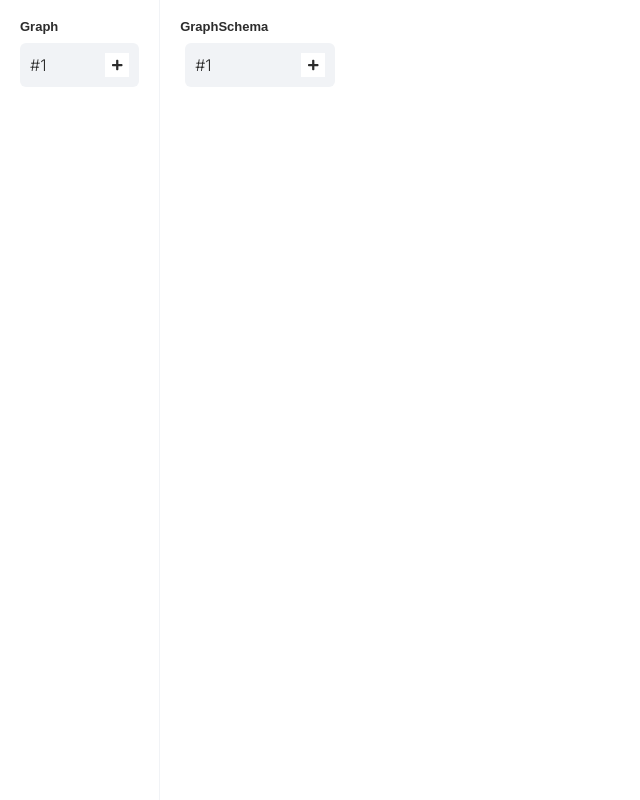
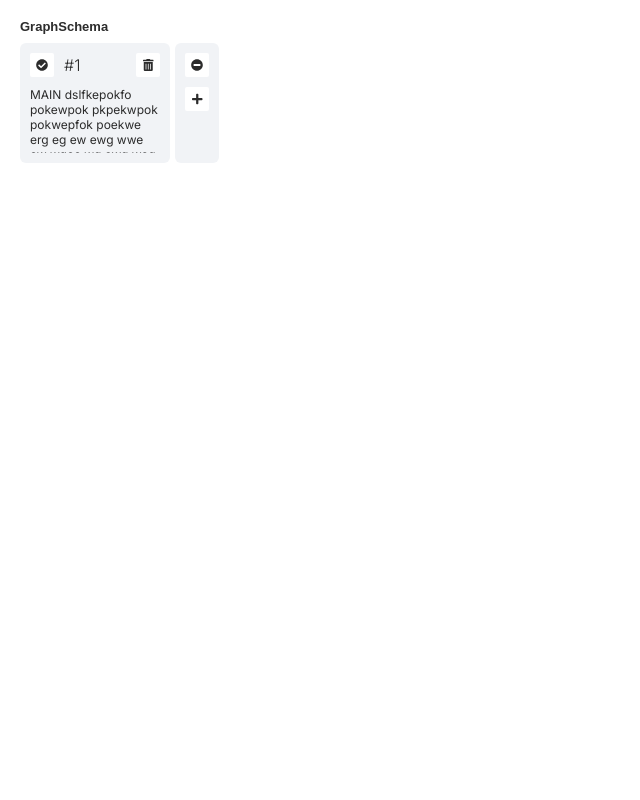
Before and after one commit to chepuhasasha/orbitale, a Vue app: page /#/ in a window 1280 px wide. Shown: the whole page, without its empty margins (0-640 px from the left). Built offline with nearby package versions, Linux system fonts and the light colour scheme.

Commit message:
update layout

```diff
--- a/src/components/Button.vue
+++ b/src/components/Button.vue
@@ -47,6 +47,14 @@ export default {
     active: {
       type: Boolean,
       default: false
+    },
+    /**
+     * danger button
+     * @values true, false
+     */
+    danger: {
+      type: Boolean,
+      default: false
     }
   },
 
@@ -55,6 +63,7 @@ export default {
       return {
         [this.$style.active]: this.active,
         [this.$style.disable]: this.disable,
+        [this.$style.danger]: this.danger,
         [this.$style.icon]: !this.text
       }
     },
@@ -94,6 +103,7 @@ export default {
   line-height: 13px;
   width: max-content;
   color: var(--text_primary);
+  border-radius: 2px;
   &:hover {
     color: white;
     background: var(--primary_100);
@@ -113,6 +123,13 @@ export default {
   background: var(--background_0);
   &:hover {
     background: var(--background_0);
+  }
+}
+
+.danger {
+  background: var(--danger_0);
+  &:hover {
+    background: var(--danger_100);
   }
 }
 
--- a/src/components/SchemaItem.vue
+++ b/src/components/SchemaItem.vue
@@ -1,8 +1,21 @@
 <template lang='pug'>
   .schema-item(:title='graph.name')
     .schema-item_head
-      .schema-item_name {{ graph.name }}
-      Button(icon='plus' @click='add')
+      .schema-item_title
+        Button(icon='check-circle' @click='remove' :sucsess='true')
+        .schema-item_name {{ graph.name }}
+        Button(icon='trash-alt' @click='remove' :danger='true')
+      .schema-item_desc {{ graph.description }}
+    .schema-item_line
+      .ROW
+        Button(icon='minus-circle' @click='minimize')
+        Button(icon='plus' @click='add')
+      Button(
+        v-if='graph.childs[0]'
+        icon='trash-alt'
+        @click='removeAll'
+        :danger='true'
+      )
     .schema-item_childs
       SchemaItem(
         :graph='item'
@@ -26,14 +39,18 @@ export default {
   },
   data: () => {
     return {
-      title: 'rrr',
-      description: ''
+      title: 'Title',
+      description: 'desctiption'
     }
   },
   mixins: [Graph],
   methods: {
     add() {
       this.addGraph(this.graph, this.title, this.description)
+    },
+    remove() {
+    },
+    minimize() {
     }
   }
 }
@@ -42,19 +59,48 @@ export default {
 <style lang='scss'>
 .schema-item {
   display: flex;
+  gap: 5px;
+  &_line {
+    display: flex;
+    justify-content: space-between;
+    gap: 10px;
+    font-size: 12px;
+    letter-spacing: 1px;
+    border-radius: 6px;
+    padding: 10px;
+    color: var(--text_secondary);
+    background: var(--background_0);
+    writing-mode: vertical-lr;
+  }
   &_head {
     min-width: 150px;
     max-width: 150px;
+    min-height: 120px;
+    max-height: 120px;
     background: var(--background_0);
     padding: 10px;
     border-radius: 6px;
     display: flex;
+    flex-direction: column;
+    gap: 10px;
+  }
+  &_title {
     justify-content: space-between;
+    display: flex;
+    gap: 10px;
+    width: 100%;
     align-items: center;
-    margin-left: 5px;
+  }
+  &_desc {
+    font-size: 12px;
+    color: var(--text_secondary);
+    max-width: 100%;
+    max-height: 100%;
+    overflow-y: auto;
   }
 
   &_name {
+    color: var(--text_primary);
     font-weight: 300;
     width: 100%;
     overflow: hidden;
--- a/src/store/graph.js
+++ b/src/store/graph.js
@@ -4,7 +4,7 @@ export default {
   state: {
     name: '#1',
     id: 1,
-    description: 'MAIN',
+    description: 'MAIN dslfkepokfo pokewpok pkpekwpok pokwepfok poekwe erg eg ew ewg wwe ew wgee wg ewg weg weg ewgheafpfokwepo pokwepfk pokwep pokewf',
     childs: []
   },
 
--- a/src/styles.js
+++ b/src/styles.js
@@ -5,10 +5,13 @@ const styles = {
       background_100: '#2C2C2C',
       background_200: '#393939',
       text_primary: '#F1F3F6',
+      text_secondary: '#999999',
       hover_0: '#1F1F1F',
       hover_100: '#393939',
       primary_0: '#18A0FB',
       primary_100: '#0B8FE8',
+      danger_0: '#FF5A26',
+      danger_100: '#FF3D00',
     },
     light: {
       background_0: '#F1F3F6',
--- a/src/views/Home.vue
+++ b/src/views/Home.vue
@@ -1,7 +1,7 @@
 <template lang='pug'>
   .home
-    Graph(grid-area='1/1/11/2')
-    GraphSchema(grid-area='1/2/11/9')
+    //- Graph(grid-area='1/1/11/2')
+    GraphSchema(grid-area='1/1/11/9')
 </template>
 
 <script>
@@ -10,7 +10,7 @@ import { mapState } from 'vuex'
 export default {
   name: 'Home',
   components: {
-    Graph: () => import('@/blocks/Graph.vue'),
+    // Graph: () => import('@/blocks/Graph.vue'),
     GraphSchema: () => import('@/blocks/GraphSchema.vue'),
   },
   computed: {
```
